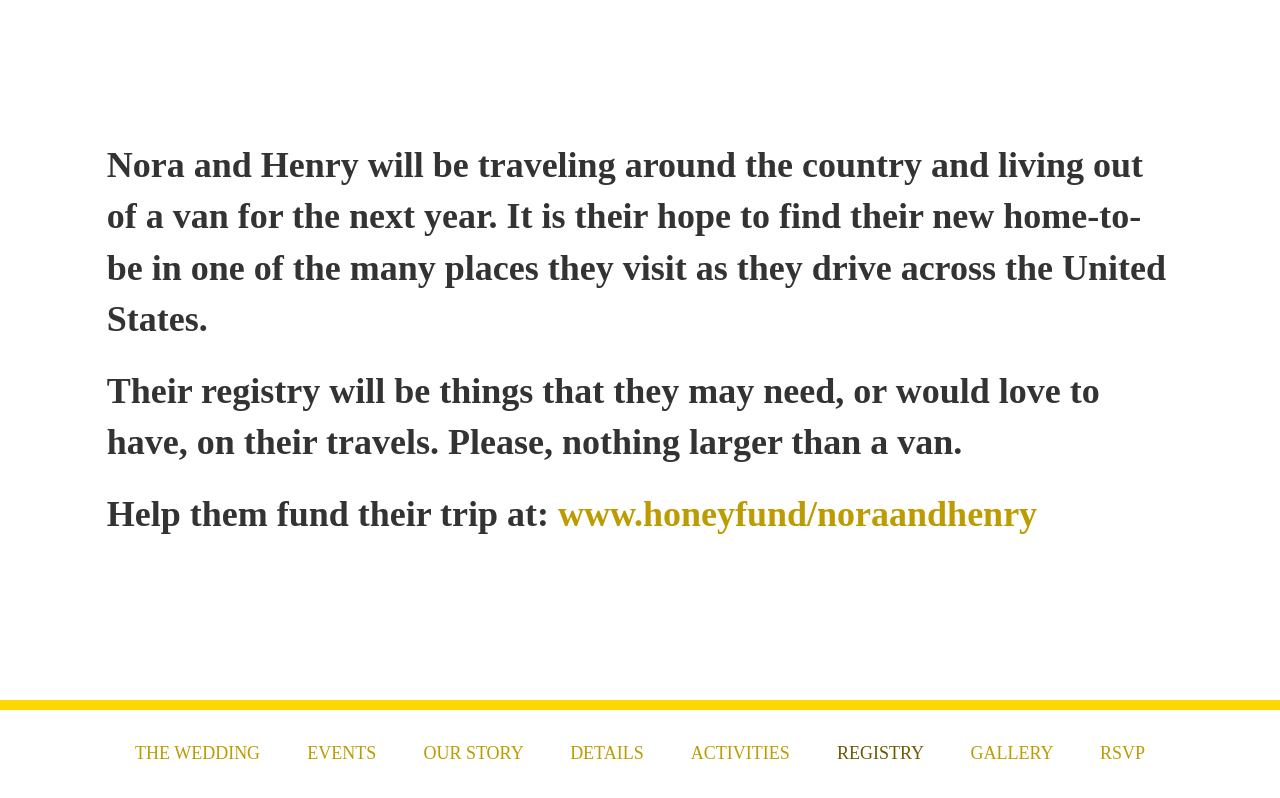
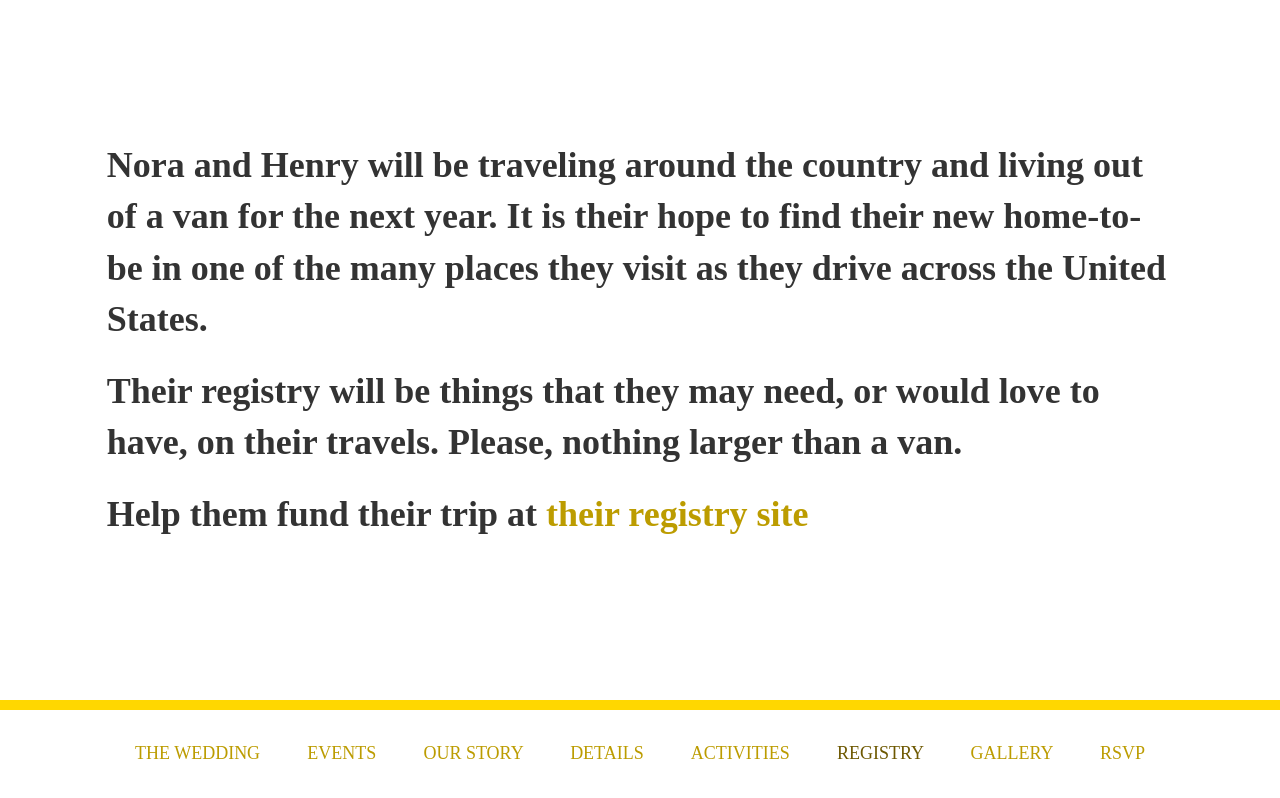
Before and after one commit to bengwinter/hank_and_nora, a website: page app/index.html at #/registry in a window 1280 px wide. Drawn offline with nearby package versions, Linux system fonts and the light colour scheme.

Commit message:
fixed link issue for registry

```diff
--- a/app/home/sections/registry.html
+++ b/app/home/sections/registry.html
@@ -2,6 +2,6 @@
   <div class="row">
     <p>Nora and Henry will be traveling around the country and living out of a van for the next year. It is their hope to find their new home-to-be in one of the many places they visit as they drive across the United States.</p>
     <p>Their registry will be things that they may need, or would love to have, on their travels. Please, nothing larger than a van.</p>
-    <p>Help them fund their trip at: <a href="http://www.honeyfund/noraandhenry" target="_blank">www.honeyfund/noraandhenry</a></p>
+    <p>Help them fund their trip at <a href="http://www.honeyfund.com/wedding/norandhenry2015" target="_blank">their registry site</a></p>
   </div>
 </div>
```
